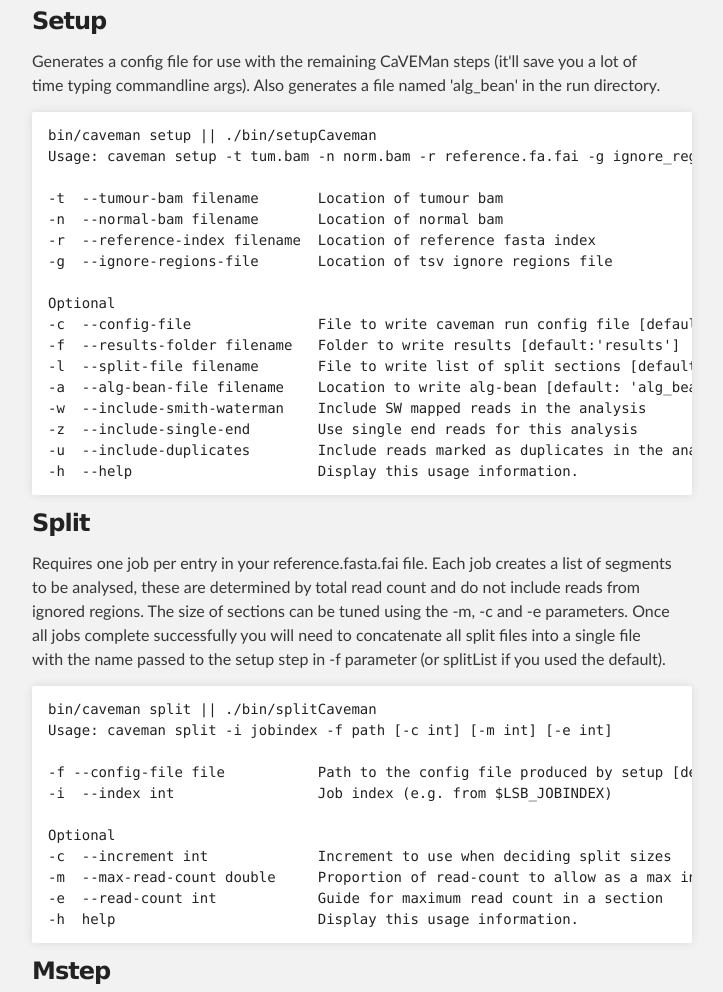
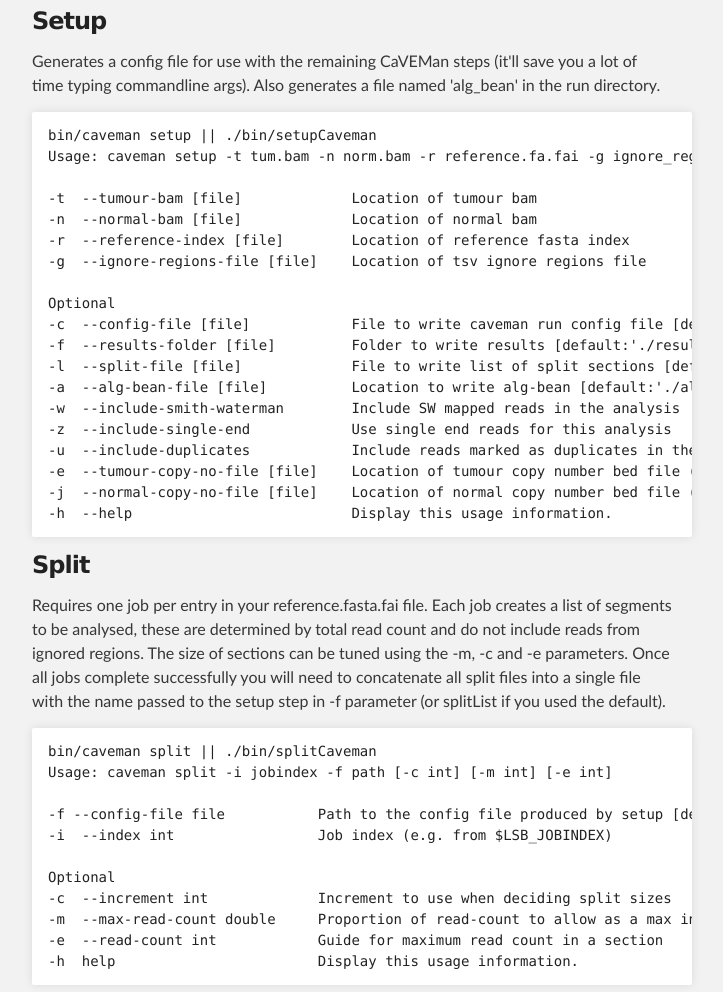
Before and after one commit to cancerit/CaVEMan, a plain HTML site: page index.html in a window 1280 px wide. Shown: the part 1120-2112 px from the top of the page, without its empty margins (288-1011 px from the left). Drawn offline with Linux system fonts and the light colour scheme.

```diff
--- a/index.html
+++ b/index.html
@@ -74,22 +74,24 @@
 Also generates a file named 'alg_bean' in the run directory.</p>
 
 <pre><code>bin/caveman setup || ./bin/setupCaveman
-Usage: caveman setup -t tum.bam -n norm.bam -r reference.fa.fai -g ignore_regions.tab [-f path] [-l path] [-a path] [-wzu]
+Usage: caveman setup -t tum.bam -n norm.bam -r reference.fa.fai -g ignore_regions.tab -e tum_cn.bed -j norm_cn.bed [-f path] [-l path] [-a path] [-wzu]
 
--t  --tumour-bam filename       Location of tumour bam
--n  --normal-bam filename       Location of normal bam
--r  --reference-index filename  Location of reference fasta index
--g  --ignore-regions-file       Location of tsv ignore regions file
+-t  --tumour-bam [file]             Location of tumour bam
+-n  --normal-bam [file]             Location of normal bam
+-r  --reference-index [file]        Location of reference fasta index
+-g  --ignore-regions-file [file]    Location of tsv ignore regions file
 
 Optional
--c  --config-file               File to write caveman run config file [default: 'caveman.cfg.ini']
--f  --results-folder filename   Folder to write results [default:'results']
--l  --split-file filename       File to write list of split sections [default: 'splitList']
--a  --alg-bean-file filename    Location to write alg-bean [default: 'alg_bean']
--w  --include-smith-waterman    Include SW mapped reads in the analysis
--z  --include-single-end        Use single end reads for this analysis
--u  --include-duplicates        Include reads marked as duplicates in the analysis
--h  --help                      Display this usage information.
+-c  --config-file [file]            File to write caveman run config file [default:'./caveman.cfg.ini']
+-f  --results-folder [file]         Folder to write results [default:'./results']
+-l  --split-file [file]             File to write list of split sections [default:'./splitList']
+-a  --alg-bean-file [file]          Location to write alg-bean [default:'./alg_bean']
+-w  --include-smith-waterman        Include SW mapped reads in the analysis
+-z  --include-single-end            Use single end reads for this analysis
+-u  --include-duplicates            Include reads marked as duplicates in the analysis
+-e  --tumour-copy-no-file [file]    Location of tumour copy number bed file (if the extension is not .bed the file will         be treated as 1 based start). If no copy number file is supplied then the default cn of 2 will be used
+-j  --normal-copy-no-file [file]    Location of normal copy number bed file (if the extension is not .bed the file will         be treated as 1 based start). If no copy number file is supplied then the default cn of 2 will be used
+-h  --help                          Display this usage information.
 </code></pre>
 
 <h3>
@@ -167,10 +169,8 @@
 calculated.</p>
 
 <pre><code>bin/caveman estep || ./bin/estepCaveman
-Usage: caveman estep -i jobindex -e norm.copy.no -j tum.copy.no [-f file] [-m int] [-k float] [-b float] [-p float] [-q float] [-x int] [-y int] [-c float] [-d float] [-a int]
+Usage: caveman estep -i jobindex [-f file] [-m int] [-k float] [-b float] [-p float] [-q float] [-x int] [-y int] [-c   float] [-d float] [-a int]
 
-    -e  --norm-cn [file]                             Location of normal copy number bed file (if the extension is not .bed the file will be treated as 1 based start)
-    -j  --tum-cn [file]                              Location of tumour copy number bed file (if the extension is not .bed the file will be treated as 1 based start)
 -i  --index [int]                                Job index (e.g. from $LSB_JOBINDEX)
 
 Optional
@@ -180,22 +180,24 @@
 -d  --prior-snp-probability [float]              Prior germline mutant probability [default:0.000100]
 -k  --normal-contamination [float]               Normal contamination of tumour [default:0.100000]
 -b  --reference-bias [float]                     Reference bias [default:0.950000]
-    -p  --mut-probability-cutoff [float]             Minimum probability call for a somatic mutant position to be output [default:0.800000]
-    -q  --snp-probability-cutoff [float]             Minimum probability call for a germline mutant position to be output [default:0.950000]
+-p  --mut-probability-cutoff [float]             Minimum probability call for a somatic mutant position to be output        [default:0.800000]
+-q  --snp-probability-cutoff [float]             Minimum probability call for a germline mutant position to be output       [default:0.950000]
 -x  --min-tum-coverage [int]                     Minimum tumour coverage for analysis of a position [default:1]
 -y  --min-norm-coverage [int]                    Minimum normal coverage for analysis of a position [default:1]
-    -a  --split-size [int]                           Size of section to retrieve at a time from bam file. Allows memory footprint tuning [default:50000].
-    -s  --debug                                      Adds an extra output to a debug file. Every base analysed has an output
+-a  --split-size [int]                           Size of section to retrieve at a time from bam file. Allows memory                                  footprint tuning [default:50000].
+-s  --debug                                      Adds an extra output to a debug file. Every base analysed has an           output
 -g  --cov-file [file]                            File location of the covariate array. [default:'covs_arr']
 -o  --prob-file [file]                           File location of the prob array. [default:'probs_arr']
-    -v  --species-assembly [string]                  Species assembly (eg 37/GRCh37), required if bam header SQ lines do not contain AS and SP information.
-    -w  --species [string]                           Species name (eg Human), required if bam header SQ lines do not contain AS and SP information.
-    -n  --normal-copy-number [int]                   Copy number to use when filling gaps in the normal copy number file [default:2].
-    -t  --tumour-copy-number [int]                   Copy number to use when filling gaps in the tumour copy number file [default:2].
-    -l  --normal-protocol [string]                   Normal protocol. Ideally this should match -r but not checked (WGS|WGX|RNA) [default:WGS].
-    -r  --tumour-protocol [string]                   Tumour protocol. Ideally this should match -l but not checked (WGS|WGX|RNA) [default:WGS].
-    -M  --max-copy-number [int]                      Maximum copy number permitted. If exceeded the copy number for the offending region will be set to this value. [default:10].
-    -h  help                                         Display this usage information.
+-v  --species-assembly [string]                  Species assembly (eg 37/GRCh37), required if bam header SQ lines do                                 not contain AS and SP information.
+-w  --species [string]                           Species name (eg Human), required if bam header SQ lines do not                                 contain AS and SP information.
+-n  --normal-copy-number [int]                   Copy number to use when filling gaps in the normal copy number file                                 [default:2].
+-t  --tumour-copy-number [int]                   Copy number to use when filling gaps in the tumour copy number file                                 [default:2].
+-l  --normal-protocol [string]                   Normal protocol. Ideally this should match -r but not checked                                   (WGS|WGX|RNA) [default:WGS].
+-r  --tumour-protocol [string]                   Tumour protocol. Ideally this should match -l but not checked                                   (WGS|WGX|RNA) [default:WGS].
+-P  --normal-platform [string]                   Normal platform. Overrides the values retrieved from bam header.
+-T  --tumour-platform [string]                   Tumour platform. Overrides the values retrieved from bam header.
+-M  --max-copy-number [int]                      Maximum copy number permitted. If exceeded the copy number for the                                  offending region will be set to this value. [default:10].
+-h  --help                                     Display this usage information.
 </code></pre>
 
 <h2>
```
Also changed, not shown: params.json (+1 -1 lines). Lines whose indentation alone changed are shown as unchanged.
